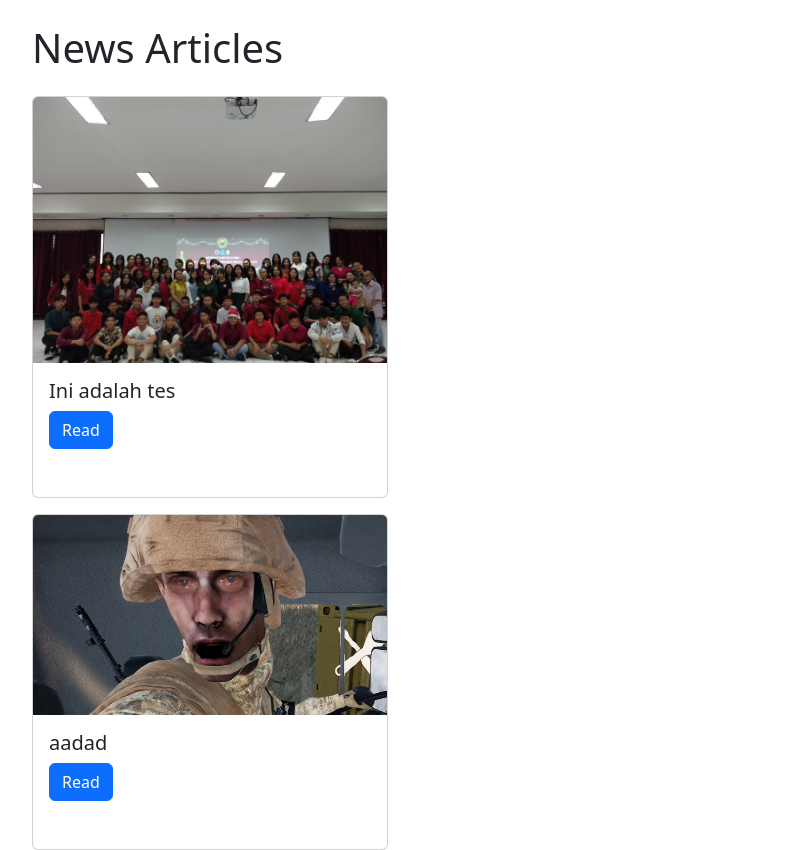
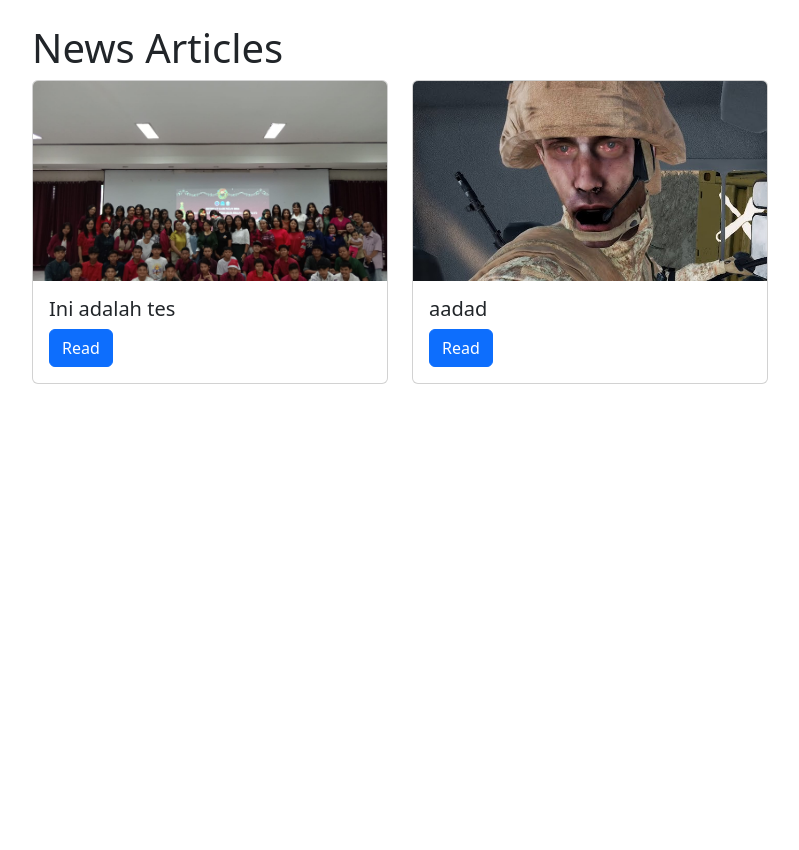
Before and after one commit to 1Tama/Project-News-Portal-ENT-28-Agustus, a Flask app: page / in a window 1280 px wide. Shown: the part 56-906 px from the top of the page, without its empty margins (50-849 px from the left). After the commit the page ends 440 px from the top, so only its background shows below. Run offline with Flask 3, Linux system fonts and the light colour scheme; data comes from the database, SQL or seed files in the repository; both versions use the stored data as it was after the commit.

Commit message:
ASDADWAD
ASDASDASD

```diff
--- a/static/style.css
+++ b/static/style.css
@@ -0,0 +1,5 @@
+.card-img-top {
+  height: 200px;       /* or whatever height you prefer */
+  object-fit: cover;   /* crop instead of stretching */
+  width: 100%;         /* make sure it fills the card width */
+}
--- a/templates/index.html
+++ b/templates/index.html
@@ -1,11 +1,11 @@
     {% extends "layout.html" %}
     {% block content %}
     <h1>News Articles</h1>
+
+<div class="row row-cols-1 row-cols-md-3 g-4">
   {% for article in articles %}
-
-    <div class="row">
-      <div class="col-md-4 mb-3">
-        <div class="card my-3 h-100">
+  <div class="col">
+    <div class="card h-100">
       {% if article.image %}
       <img src="{{ url_for('static', filename='uploads/' ~ article.image) }}" class="card-img-top" alt="Banner">
       {% endif %}
@@ -15,6 +15,6 @@
       </div>
     </div>
   </div>
+  {% endfor %}
 </div>
-    {% endfor %}
 {% endblock %}
--- a/templates/layout.html
+++ b/templates/layout.html
@@ -5,7 +5,7 @@
         <meta name="viewport" content="width=device-width, initial-scale=1">
         <title>News Portal Juan ENT</title>
         <link href="https://cdn.jsdelivr.net/npm/bootstrap@5.3.0/dist/css/bootstrap.min.css" rel="stylesheet">
-        <link href="{{ url_for('static', filename='styles.css') }}" rel="stylesheet">
+        <link href="/static/style.css" rel="stylesheet">
       </head>
       <body>
         <nav class="navbar navbar-expand-lg navbar-dark bg-dark mb-4">
```
Also changed, not shown: instance/news.db, static/uploads/5e5132cb-cb4a-4f9c-b867-d1e2698fc5cc_oawkakw.jpg (added). Lines whose indentation alone changed are shown as unchanged.
